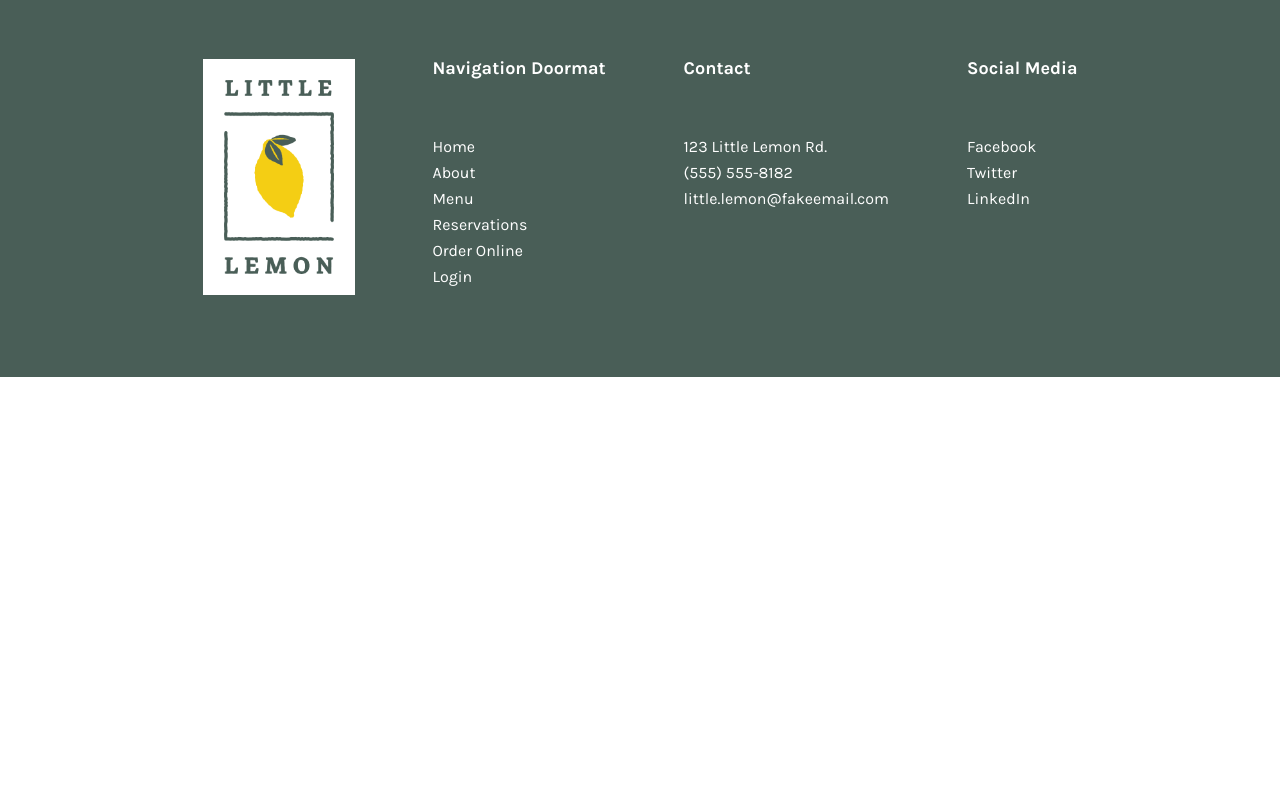
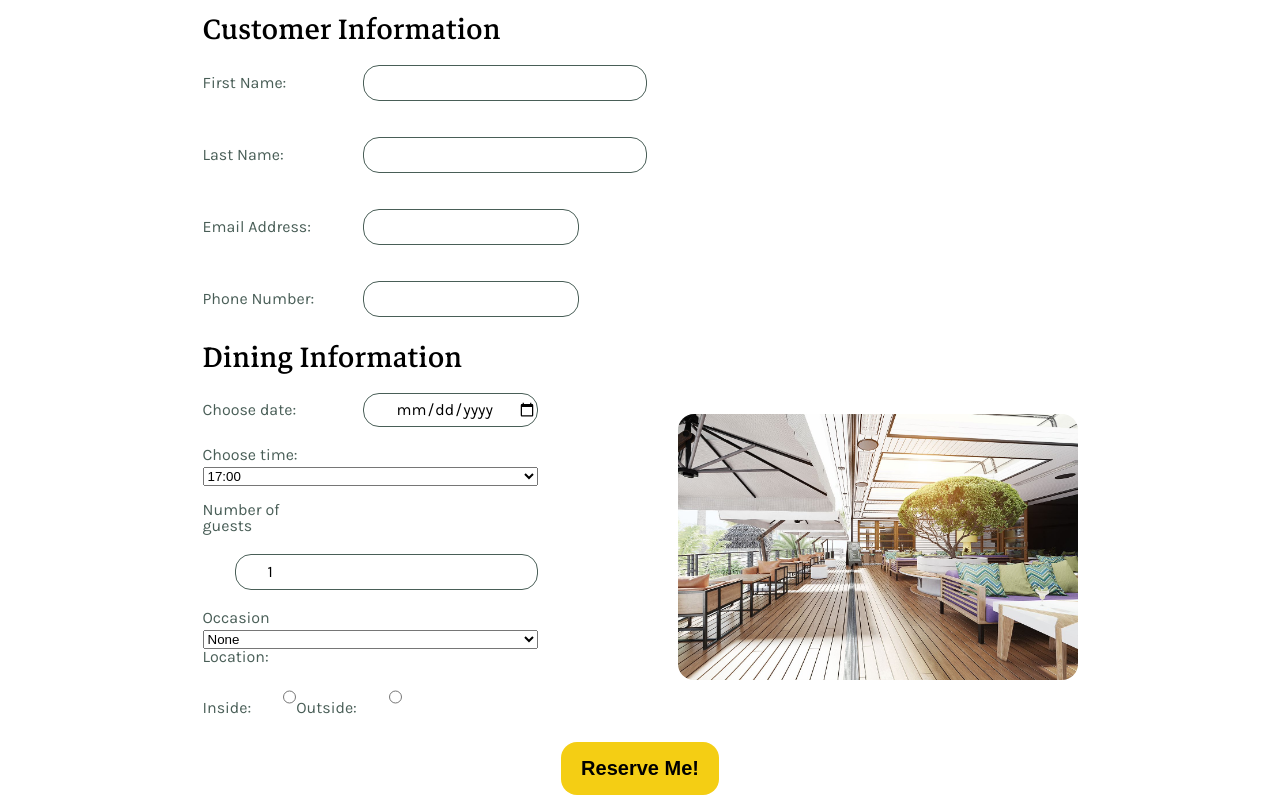
Before and after one commit to kbrownw/capstone, a React (Create React App) app: page /reservations in a window 1280 px wide. Shown: the part 540-1340 px from the top of the page. Before the commit the page ends 917 px from the top, so only its background shows below. Built offline with nearby package versions, Linux system fonts and the light colour scheme.

Commit message:
Add reservation form with initial validation and css

```diff
--- a/package.json
+++ b/package.json
@@ -6,12 +6,14 @@
     "@testing-library/jest-dom": "^5.17.0",
     "@testing-library/react": "^13.4.0",
     "@testing-library/user-event": "^13.5.0",
+    "formik": "^2.4.5",
     "react": "^18.2.0",
     "react-dom": "^18.2.0",
     "react-router-dom": "^6.16.0",
     "react-scripts": "5.0.1",
     "sass": "^1.68.0",
-    "web-vitals": "^2.1.4"
+    "web-vitals": "^2.1.4",
+    "yup": "^1.3.1"
   },
   "scripts": {
     "start": "react-scripts start",
--- a/src/App.scss
+++ b/src/App.scss
@@ -572,6 +572,80 @@ header img {
   }
 }
 
+// Booking form
+form {
+  max-width: 875px;
+  margin: 2em auto;
+}
+
+label {
+  font-family: "Karla";
+  font-size: 16px;
+  color:#495E57;
+  margin: 1em 0 0.25em 0;
+  width: 8em;
+  grid-area: lbl;
+}
+
+.form-wrapper {
+  display: flex;
+  flex-direction: column;
+  text-align: left;
+}
+
+form h2 {
+  color:#000000;
+  text-align: left;
+}
+
+.form-row {
+  display: grid;
+  grid-template-areas: "lbl input"
+                       ".   errors";
+  justify-content: left;
+  align-items: center;
+}
+
+input {
+  font-family: "Karla";
+  font-size: 16px;
+  height: 2em;
+  border-radius: 16px;
+  border: 1px solid #495E57;
+  margin: 1em 0 0.25em 2em;
+  padding-left: 2em;
+  grid-area: input;
+}
+
+.form-error {
+  border-color: #dd4040;
+  border-width: 3px;
+}
+
+#firstName, #lastName {
+  width: 100%;
+}
+
+.form-error-text {
+  color: #dd4040;
+  width: 100%;
+  margin-left: 2.5em;
+  grid-area: errors;
+}
+
+#diner-section {
+  display: flex;
+  flex-direction: row;
+  align-items: center;
+  justify-content: space-between;
+}
+
+#diner-section img {
+  max-width: 25em;
+  height: 100%;
+  object-fit: cover;
+  border-radius: 16px;
+}
 /* Footer */
 
 footer {
--- /dev/null
+++ b/src/components/BookingForm.js
@@ -0,0 +1,179 @@
+import { useFormik } from "formik";
+import * as Yup from 'yup';
+import restaurant from "../images/restaurant.jpg";
+
+const BookingForm = () => {
+    const formik = useFormik({
+        initialValues: {
+            firstName: "",
+            lastName: "",
+            email: "",
+            phoneNumber: "",
+            resDate: "",
+            resTime: "17:00",
+            guests: "1",
+            occasion: "None",
+            location: ""
+        },
+        onSubmit: (values) => {
+            console.log(values);
+        },
+        validationSchema: Yup.object({
+            firstName: Yup.string().min(1, "Please enter your first name.").required("Required"),
+            lastName: Yup.string().min(1, "Please enter your last name.").required("Required"),
+            email: Yup.string().email("Please enter a valid email address").required("Required"),
+            phoneNumber: Yup.string().min(10, "Please include your area code").max(14, "Please enter a valid number in the format xxx-xxx-xxxx.").required("Required"),
+            resDate: Yup.date().required("Please pick a date."),
+            resTime: Yup
+                .mixed()
+                .oneOf(["17:00", "18:00", "19:00", "20:00", "21:00", "22:00"])
+                .required("Required"),
+            guests: Yup.number().min(1, "Minimum of 1 guest required").max(10, "We have a maximum table size of 10 guests").required("Required"),
+            location: Yup.mixed().oneOf(["Inside","Outside"]).required("Please choose a location")
+        }),
+    })
+    return (
+        <form onSubmit={ formik.handleSubmit }>
+            <h2>Customer Information</h2>
+            <div className="form-wrapper" id="customer-info">
+                <div className="form-row">
+                    <label htmlFor="firstName">First Name:</label>
+                    <input
+                        type="text"
+                        name="firstName"
+                        className={ formik.errors.firstName && formik.touched.firstName ? "form-error" : ""}
+                        id="firstName"
+                        onChange={ formik.handleChange }
+                        value={ formik.values.firstName }
+                    />
+                    { formik.errors.firstName && formik.touched.firstName ? (
+                    <div className="form-error-text">{ formik.errors.firstName }</div>
+                ) : <div className="form-error-text">&nbsp;</div> }
+                </div>
+                <div className="form-row">
+                    <label htmlFor="lastName">Last Name:</label>
+                    <input
+                        type="text"
+                        name="lastName"
+                        id="lastName"
+                        className={ formik.errors.lastName && formik.touched.lastName ? "form-error" : ""}
+                        onChange={ formik.handleChange }
+                        value={ formik.values.lastName }
+                    />
+                    { formik.errors.lastName && formik.touched.lastName ? (
+                        <div className="form-error-text">{ formik.errors.lastName }</div>
+                        ) : <div className="form-error-text">&nbsp;</div> }
+                </div>
+                <div className="form-row">
+                    <label htmlFor="email">Email Address:</label>
+                    <input
+                        type="email"
+                        name="email"
+                        id="email"
+                        className={ formik.errors.email && formik.touched.email ? "form-error" : ""}
+                        onChange={ formik.handleChange }
+                        value={ formik.values.email }
+                    />
+                    { formik.errors.email && formik.touched.email ? (
+                        <div className="form-error-text">{ formik.errors.email }</div>
+                        ) : <div className="form-error-text">&nbsp;</div> }
+                </div>
+                <div className="form-row">
+                    <label htmlFor="phoneNumber">Phone Number:</label>
+                    <input
+                        type="text"
+                        name="phoneNumber"
+                        id="phoneNumber"
+                        className={ formik.errors.phoneNumber && formik.touched.phoneNumber ? "form-error" : ""}
+                        onChange={ formik.handleChange }
+                        value={ formik.values.phoneNumber }
+                    />
+                    { formik.errors.phoneNumber && formik.touched.phoneNumber ? (
+                         <div className="form-error-text">{ formik.errors.phoneNumber }</div>
+                         ) : <div className="form-error-text">&nbsp;</div> }
+                </div>
+            </div>
+            <h2>Dining Information</h2>
+            <div id="diner-section">
+                <div className="form-wrapper" id="diner-info">
+                    <div className="form-row">
+                        <label htmlFor="resDate">Choose date:</label>
+                        <input
+                            type="date"
+                            id="resDate"
+                            onChange={ formik.handleChange }
+                            value={ formik.values.resDate }
+                        />
+                        { formik.errors.resDate && formik.touched.resDate ? (
+                            <span>{ formik.errors.resDate }</span>
+                        ) : null }
+                    </div>
+                    <label htmlFor="resTime">Choose time:</label>
+                    <select
+                    id="resTime"
+                    name="resTime"
+                    onChange={ formik.handleChange }
+                    value={ formik.values.resTime }>
+                        <option value="17:00">17:00</option>
+                        <option value="18:00">18:00</option>
+                        <option value="19:00">19:00</option>
+                        <option value="20:00">20:00</option>
+                        <option value="21:00">21:00</option>
+                        <option value="22:00">22:00</option>
+                    </select>
+                    { formik.errors.resTime && formik.touched.resTime ? (
+                        <span>{ formik.errors.resTime }</span>
+                    ) : null }
+                    <label htmlFor="guests">Number of guests</label>
+                    <input
+                        type="number"
+                        placeholder="1"
+                        id="guests"
+                        onChange={ formik.handleChange}
+                        value={ formik.values.guests }
+                    />
+                    { formik.errors.guests && formik.touched.guests ? (
+                        <span>{ formik.errors.guests }</span>
+                    ) : null }
+                    <label htmlFor="occasion">Occasion</label>
+                    <select
+                        id="occasion"
+                        name="occasion"
+                        onChange={ formik.handleChange }
+                        value={ formik.values.occasion }
+                        >
+                            <option value="None">None</option>
+                            <option value="Birthday">Birthday</option>
+                            <option value="Anniversary">Anniversary</option>
+                    </select>
+                    <p>Location:</p>
+                    <div className="radio-group">
+                        <label htmlFor="inside">Inside:</label>
+                        <input
+                            type="radio"
+                            id="inside"
+                            name="location"
+                            value="Inside"
+                            onChange={ formik.handleChange }
+                        />
+                        <label htmlFor="outside">Outside:</label>
+                        <input
+                            type="radio"
+                            id="outside"
+                            name="location"
+                            value="Outside"
+                            onChange={ formik.handleChange }
+                        />
+                        { formik.errors.location && formik.touched.location ? (
+                            <span>{ formik.errors.location }</span>
+                        ) : null }
+                    </div>
+                </div>
+                <img src={ restaurant } alt="Restaurant" />
+            </div>
+            <button className="btn-default" type="submit">Reserve Me!</button>
+        </form>
+    );
+};
+
+export default BookingForm;
--- a/src/components/Reservations.js
+++ b/src/components/Reservations.js
@@ -1,8 +1,12 @@
 import ReserveHeader from "./ReserveHeader";
+import BookingForm from "./BookingForm";
 
 const Reservations = () => {
     return (
-        <ReserveHeader />
+        <>
+            <ReserveHeader />
+            <BookingForm />
+        </>
     );
 };
 
```
Also changed, not shown: 1 other file (tests, documents, lock files or other folders).
